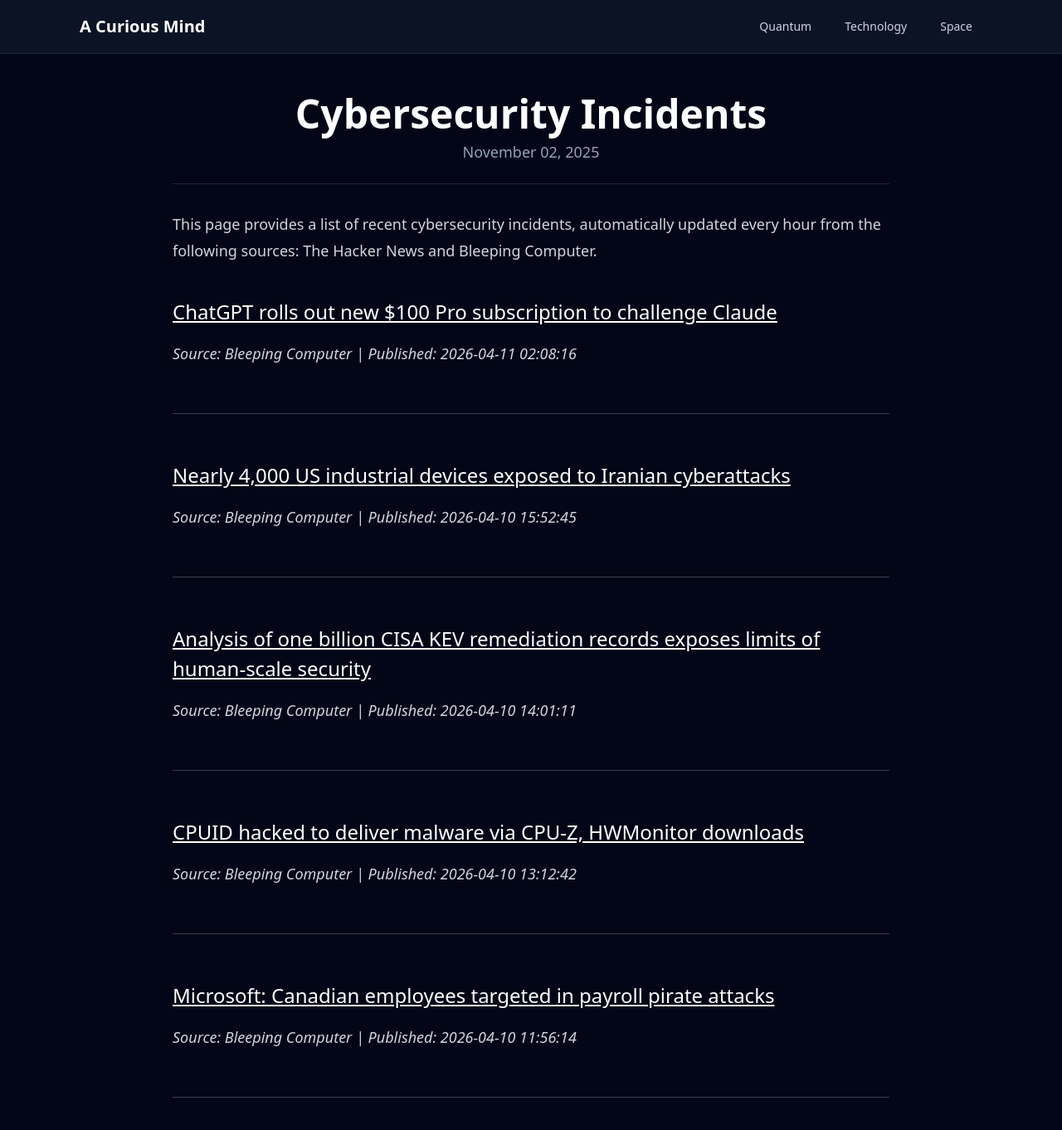
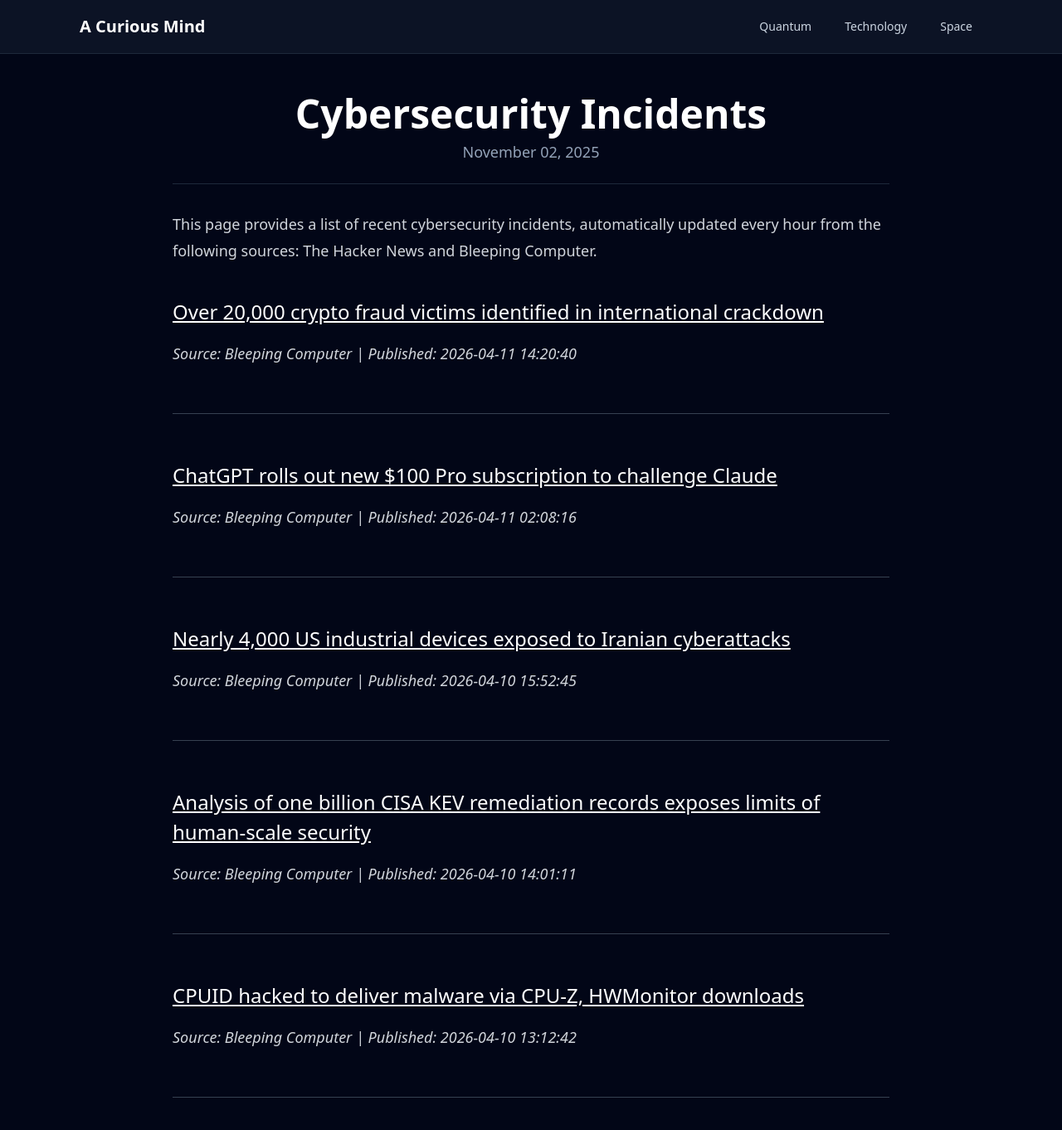
Before and after one commit to onehl7/onehl7.github.io, a Jekyll site: the page built from _posts/2025-11-02-cybersecurity-incidents.md, in a window 1280 px wide and 1400 px high. Shown: the top 1362 px of the window at 83% size. Built offline with Jekyll 4.4.1, drawn with Linux system fonts in a browser that asks for light colours; nearby versions of some CDN libraries.

Commit message:
Update news data

```diff
--- a/_data/news.json
+++ b/_data/news.json
@@ -1,4 +1,10 @@
 [
+  {
+    "source": "Bleeping Computer",
+    "title": "Over 20,000 crypto fraud victims identified in international crackdown",
+    "link": "https://www.bleepingcomputer.com/news/security/police-identifies-20-000-victims-in-international-crypto-fraud-crackdown/",
+    "published": "2026-04-11 14:20:40"
+  },
   {
     "source": "Bleeping Computer",
     "title": "ChatGPT rolls out new $100 Pro subscription to challenge Claude",
@@ -22,11 +28,5 @@
     "title": "CPUID hacked to deliver malware via CPU-Z, HWMonitor downloads",
     "link": "https://www.bleepingcomputer.com/news/security/supply-chain-attack-at-cpuid-pushes-malware-with-cpu-z-hwmonitor/",
     "published": "2026-04-10 13:12:42"
-  },
-  {
-    "source": "Bleeping Computer",
-    "title": "Microsoft: Canadian employees targeted in payroll pirate attacks",
-    "link": "https://www.bleepingcomputer.com/news/microsoft/microsoft-canadian-employees-targeted-in-payroll-pirate-attacks/",
-    "published": "2026-04-10 11:56:14"
   }
 ]
```
